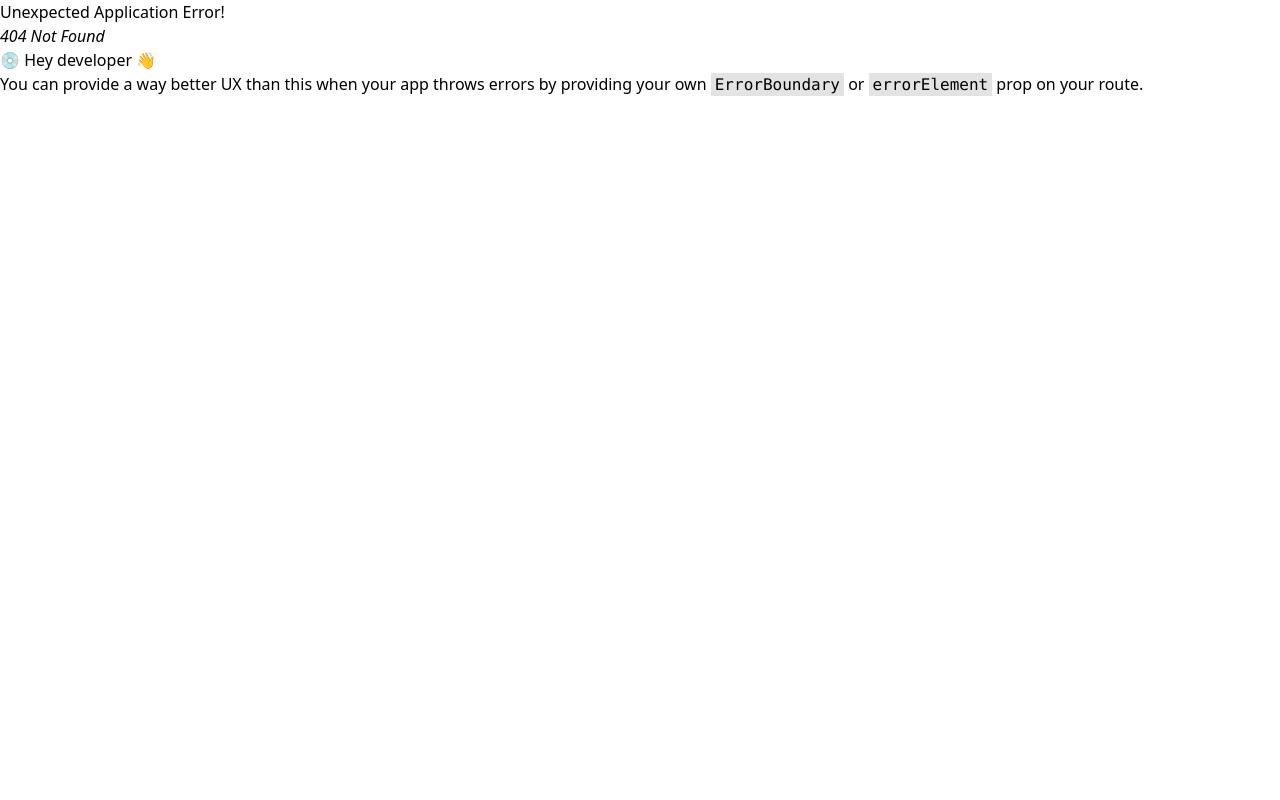
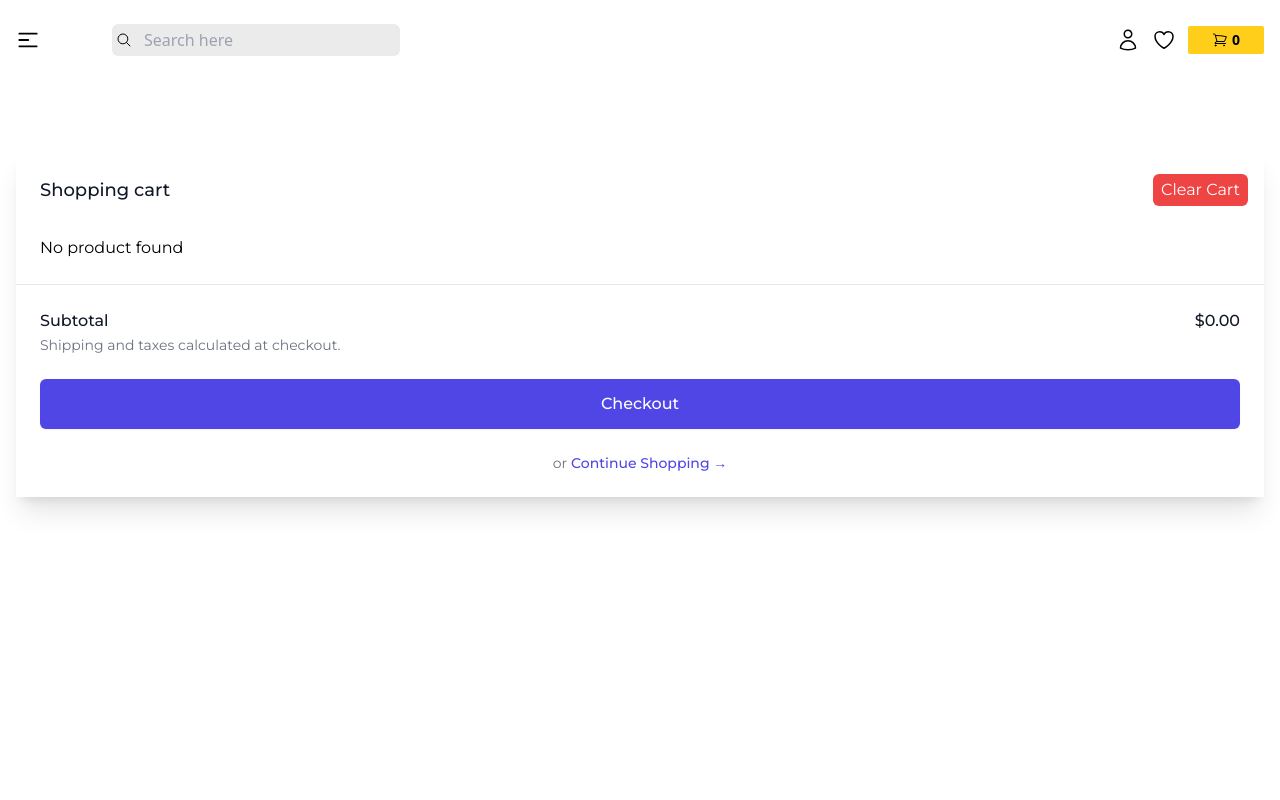
Before and after one commit to ndgkhoa/books-store-fe, a React (Vite) app: page /cart in a window 1280 px wide. Before the commit this address had no page. Shown: the top 800 px of the page. Built offline with nearby package versions, Linux system fonts and the light colour scheme.

Commit message:
add cart page

```diff
--- /dev/null
+++ b/src/pages/books/CartPage.jsx
@@ -0,0 +1,144 @@
+import { useDispatch, useSelector } from 'react-redux'
+import { Link } from 'react-router-dom'
+import { getImgUrl } from '../../utils/getImgUrl'
+import { clearCart, removeFromCart } from '../../redux/features/cart/cartSlice'
+
+const CartPage = () => {
+    const cartItems = useSelector((state) => state.cart.cartItems)
+    const dispatch = useDispatch()
+
+    const totalPrice = cartItems
+        .reduce((acc, item) => acc + item.newPrice, 0)
+        .toFixed(2)
+
+    const handleRemoveFromCart = (product) => {
+        dispatch(removeFromCart(product))
+    }
+
+    const handleClearCart = () => {
+        dispatch(clearCart())
+    }
+
+    return (
+        <>
+            <div className="flex mt-12 h-full flex-col overflow-hidden bg-white shadow-xl">
+                <div className="flex-1 overflow-y-auto px-4 py-6 sm:px-6">
+                    <div className="flex items-start justify-between">
+                        <div className="text-lg font-medium text-gray-900">
+                            Shopping cart
+                        </div>
+                        <div className="ml-3 flex h-7 items-center ">
+                            <button
+                                onClick={handleClearCart}
+                                type="button"
+                                className="relative -m-2 py-1 px-2 bg-red-500 text-white rounded-md hover:bg-secondary transition-all duration-200  "
+                            >
+                                <span className="">Clear Cart</span>
+                            </button>
+                        </div>
+                    </div>
+
+                    <div className="mt-8">
+                        <div className="flow-root">
+                            {cartItems.length > 0 ? (
+                                <ul
+                                    role="list"
+                                    className="-my-6 divide-y divide-gray-200"
+                                >
+                                    {cartItems.map((product) => (
+                                        <li
+                                            key={product?._id}
+                                            className="flex py-6"
+                                        >
+                                            <div className="h-24 w-24 flex-shrink-0 overflow-hidden rounded-md border border-gray-200">
+                                                <img
+                                                    alt=""
+                                                    src={`${getImgUrl(product?.coverImage)}`}
+                                                    className="h-full w-full object-cover object-center"
+                                                />
+                                            </div>
+
+                                            <div className="ml-4 flex flex-1 flex-col">
+                                                <div>
+                                                    <div className="flex flex-wrap justify-between text-base font-medium text-gray-900">
+                                                        <h3>
+                                                            <Link to="/">
+                                                                {product?.title}
+                                                            </Link>
+                                                        </h3>
+                                                        <p className="sm:ml-4">
+                                                            {product?.newPrice}
+                                                        </p>
+                                                    </div>
+                                                    <p className="mt-1 text-sm text-gray-500 capitalize">
+                                                        <strong>
+                                                            Category:
+                                                        </strong>{' '}
+                                                        {product?.category}
+                                                    </p>
+                                                </div>
+                                                <div className="flex flex-1 flex-wrap items-end justify-between space-y-2 text-sm">
+                                                    <p className="text-gray-500">
+                                                        <strong>Qty:</strong> 1
+                                                    </p>
+
+                                                    <div className="flex">
+                                                        <button
+                                                            onClick={() =>
+                                                                handleRemoveFromCart(
+                                                                    product,
+                                                                )
+                                                            }
+                                                            type="button"
+                                                            className="font-medium text-indigo-600 hover:text-indigo-500"
+                                                        >
+                                                            Remove
+                                                        </button>
+                                                    </div>
+                                                </div>
+                                            </div>
+                                        </li>
+                                    ))}
+                                </ul>
+                            ) : (
+                                <p>No product found</p>
+                            )}
+                        </div>
+                    </div>
+                </div>
+
+                <div className="border-t border-gray-200 px-4 py-6 sm:px-6">
+                    <div className="flex justify-between text-base font-medium text-gray-900">
+                        <p>Subtotal</p>
+                        <p>${totalPrice ? totalPrice : 0}</p>
+                    </div>
+                    <p className="mt-0.5 text-sm text-gray-500">
+                        Shipping and taxes calculated at checkout.
+                    </p>
+                    <div className="mt-6">
+                        <Link
+                            to="/checkout"
+                            className="flex items-center justify-center rounded-md border border-transparent bg-indigo-600 px-6 py-3 text-base font-medium text-white shadow-sm hover:bg-indigo-700"
+                        >
+                            Checkout
+                        </Link>
+                    </div>
+                    <div className="mt-6 flex justify-center text-center text-sm text-gray-500">
+                        <Link to="/">
+                            or
+                            <button
+                                type="button"
+                                className="font-medium text-indigo-600 hover:text-indigo-500 ml-1"
+                            >
+                                Continue Shopping
+                                <span aria-hidden="true"> &rarr;</span>
+                            </button>
+                        </Link>
+                    </div>
+                </div>
+            </div>
+        </>
+    )
+}
+
+export default CartPage
--- a/src/redux/features/cart/cartSlice.js
+++ b/src/redux/features/cart/cartSlice.js
@@ -44,5 +44,5 @@
     },
 })
 
-export const { addToCart } = cartSlice.actions
+export const { addToCart, removeFromCart, clearCart } = cartSlice.actions
 export default cartSlice.reducer
--- a/src/routers/router.jsx
+++ b/src/routers/router.jsx
@@ -3,6 +3,7 @@
 import Home from '../pages/home/Home'
 import Login from '../components/Login'
 import Register from '../components/Register'
+import CartPage from '../pages/books/CartPage'
 
 const router = createBrowserRouter([
     {
@@ -29,6 +30,10 @@
                 path: '/register',
                 element: <Register />,
             },
+            {
+                path: '/cart',
+                element: <CartPage />,
+            },
         ],
     },
 ])
```
